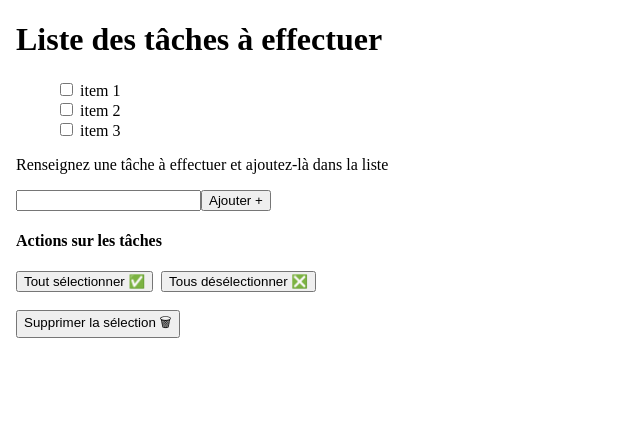
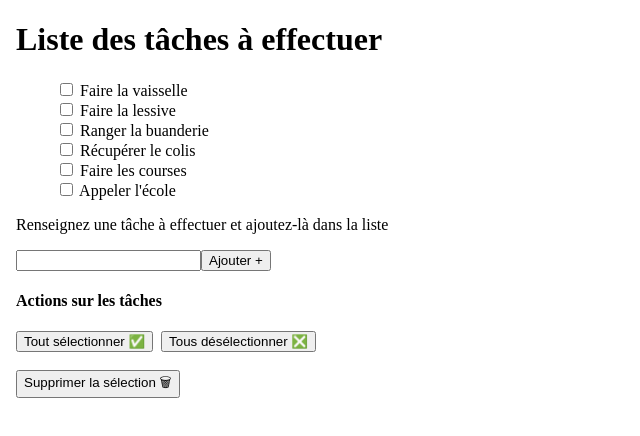
Before and after one commit to didYeah/todolist, an Angular app: page / in a window 1280 px wide. Shown: the top 436 px of the page, without its empty margins (0-640 px from the left). Built offline with nearby package versions, Linux system fonts and the light colour scheme.

Commit message:
Update 202306021458

```diff
--- a/src/app/list/list.component.ts
+++ b/src/app/list/list.component.ts
@@ -8,9 +8,12 @@ import { Component, OnInit } from '@angular/core';
 export class ListComponent implements OnInit {
 
   items: [string, boolean][] = [   // Tableau items contenant chaque item
-    ["item 1", false],
-    ["item 2", false],
-    ["item 3", false]
+    ["Faire la vaisselle", false],
+    ["Faire la lessive", false],
+    ["Ranger la buanderie", false],
+    ["Récupérer le colis", false],
+    ["Faire les courses", false],
+    ["Appeler l'école", false]
   ];
   addNewItem = (newItem: string): void =>{ // Variable d'ajout d'un item
     this.items.push([newItem, false]);
```
